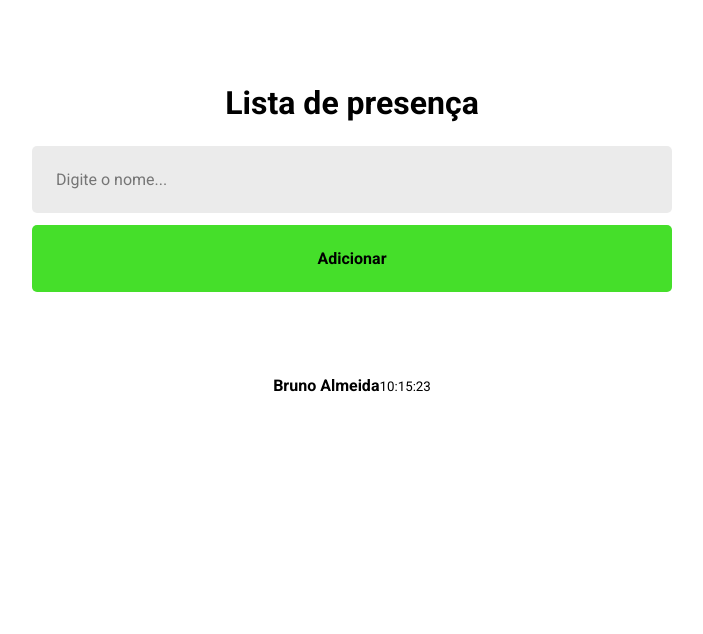
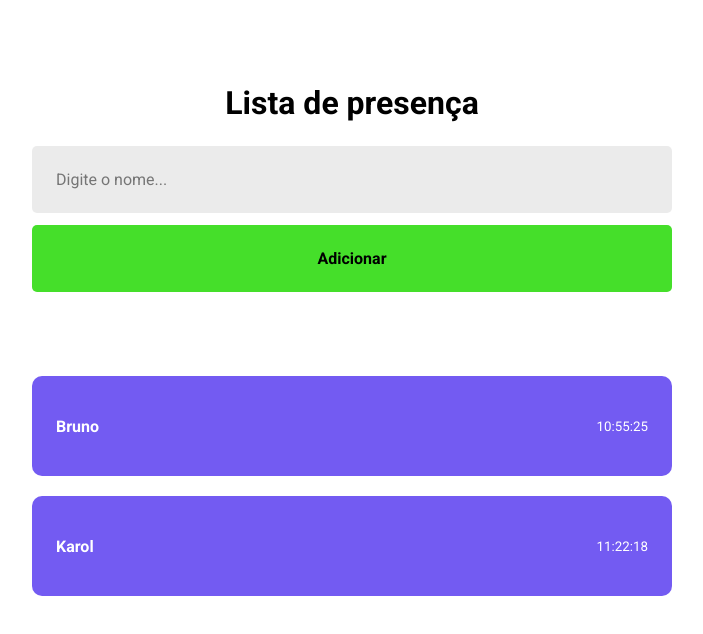
Before and after one commit to BrunoGaruda/projeto-react-lista-de-presen-a, a React (Vite) app: page / in a window 1280 px wide. Shown: the top 634 px of the page, without its empty margins (288-991 px from the left). Built offline with nearby package versions, Linux system fonts and the light colour scheme.

Commit message:
criação e reutilização de componentes renderizando as proprierades

```diff
--- a/src/components/Card/index.jsx
+++ b/src/components/Card/index.jsx
@@ -1,10 +1,11 @@
 import './styles.css'
 
-export function Card() {
+// Através de pros conseguimos acessar as propriedades do "Home"
+export function Card(props) {
   return (
-    <div>
-      <strong>Bruno Almeida</strong>
-      <small>10:15:23</small>
+    <div className="card">
+      <strong>{props.name}</strong>
+      <small>{props.time}</small>
     </div>
   )
 }
--- a/src/components/Card/styles.css
+++ b/src/components/Card/styles.css
@@ -0,0 +1,16 @@
+.card {
+  height: 100px;
+  width: 50%;
+
+  background: #735bf2;
+  color: #fff;
+
+  border-radius: 10px;
+  margin-bottom: 20px;
+
+  display: flex;
+  align-items: center;
+  justify-content: space-between;
+
+  padding: 24px;
+}
--- a/src/pages/Home/index.jsx
+++ b/src/pages/Home/index.jsx
@@ -11,7 +11,8 @@ export function Home() {
       <input type="text" placeholder="Digite o nome..." />
       <button type="button">Adicionar</button>
 
-      <Card />
+      <Card name="Bruno" time="10:55:25" />
+      <Card name="Karol" time="11:22:18" />
     </div>
   )
 }
```
